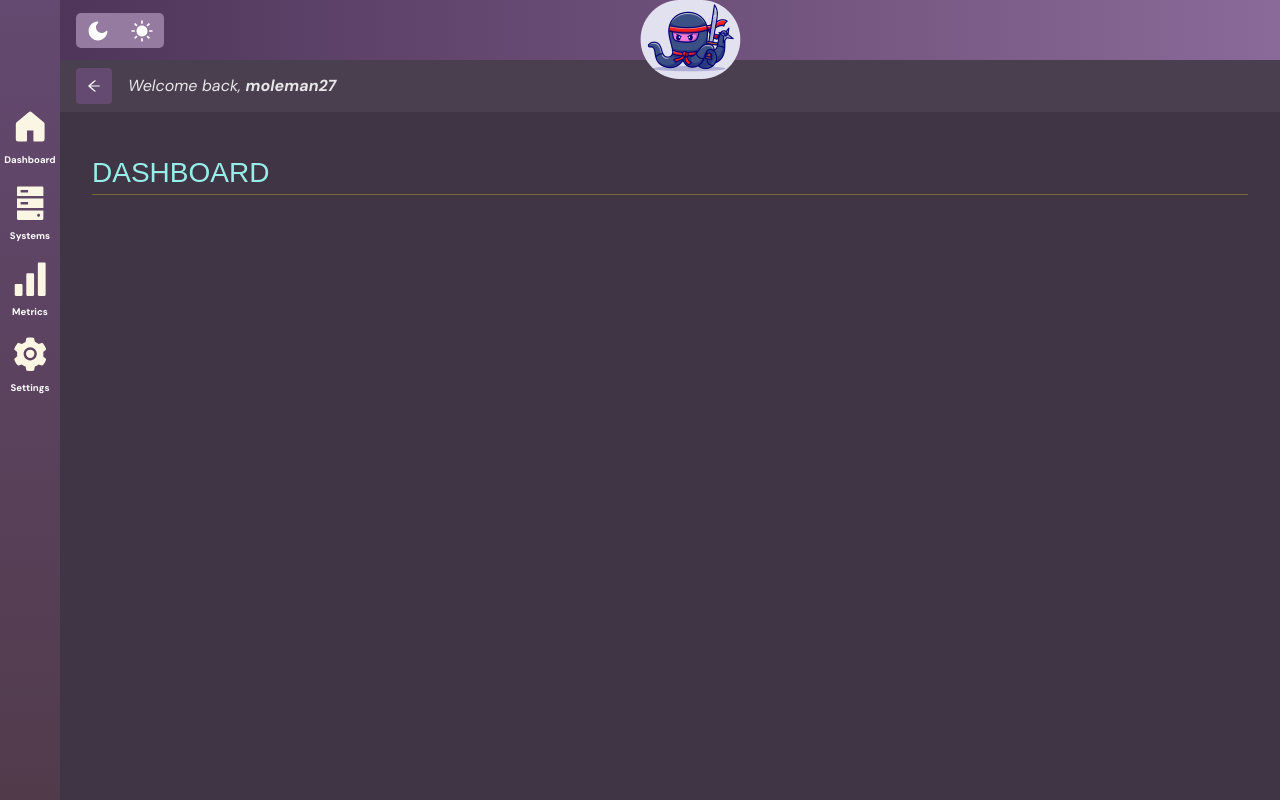
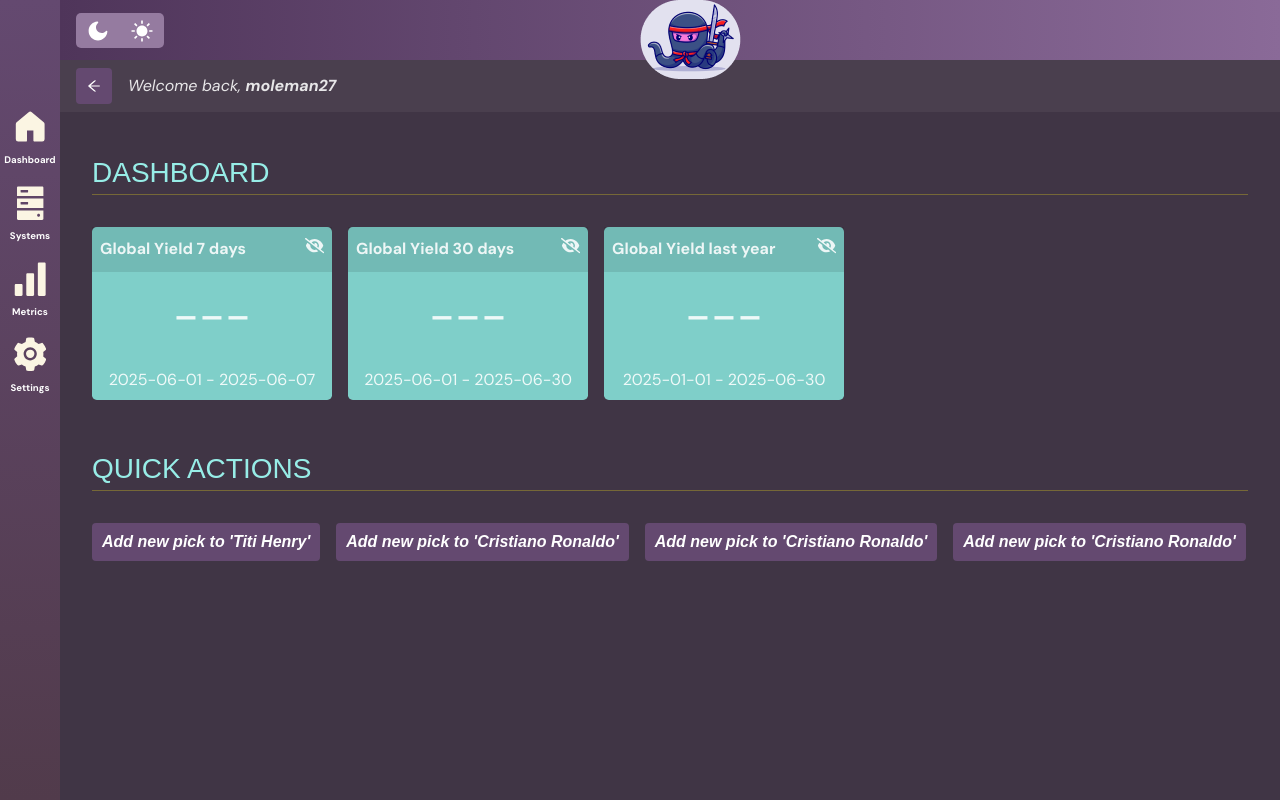
Before and after one commit to maxmole27/front-octopus, a React (Vite) app: page / in a window 1280 px wide. Shown: the top 800 px of the page. Built offline with nearby package versions, Linux system fonts and the light colour scheme; no server answers.

Commit message:
feat: designed dashboard (non integrated yet)

```diff
--- /dev/null
+++ b/src/features/dashboard/components/board-card/board-card.css
@@ -0,0 +1,31 @@
+.board-card {
+  background-color: var(--ice-blue-300);
+  border-radius: 0.3rem;
+  display: block;
+  min-width: 15rem;
+}
+
+.board-card__header {
+  display: flex;
+  justify-content: space-between;
+  align-items: center;
+  font-size: 1.2rem;
+  width: 100%;
+  background-color: rgba(0, 0, 0, 0.1);
+  user-select: none;
+  padding: 0.5rem;
+}
+
+.board-card__content {
+  padding: 0.5rem;
+  min-width: 10rem;
+  font-size: 3rem;
+  text-align: center;
+}
+
+.board-card__footer {
+  display: flex;
+  justify-content: center;
+  align-items: center;
+  padding: 0.5rem;
+}
--- /dev/null
+++ b/src/features/dashboard/components/board-card/board-card.tsx
@@ -0,0 +1,35 @@
+import { useState } from 'react'
+import './board-card.css'
+import { FaEye } from 'react-icons/fa'
+import { FaEyeSlash } from 'react-icons/fa6'
+
+interface BoardCardProps {
+  title: string
+  metric: JSX.Element
+  content: JSX.Element
+}
+
+function BoardCard({ title, metric, content }: BoardCardProps) {
+  const [isContentVisible, setIsContentVisible] = useState(false)
+  return (
+    <>
+      <div className="board-card">
+        <div className="board-card__header">
+          <h5>{title}</h5>{' '}
+          <span
+            className="board-card__header--icon"
+            onClick={() => setIsContentVisible(!isContentVisible)}
+          >
+            {isContentVisible ? <FaEye /> : <FaEyeSlash />}
+          </span>
+        </div>
+        <div className="board-card__content">
+          {isContentVisible ? metric : '---'}
+        </div>
+        <div className="board-card__footer">{content}</div>
+      </div>
+    </>
+  )
+}
+
+export default BoardCard
--- /dev/null
+++ b/src/features/dashboard/dashboard.css
@@ -0,0 +1,19 @@
+.board__wrapper {
+  display: flex;
+  gap: 1rem;
+  margin-bottom: 3rem;
+}
+
+.quick-actions {
+  display: flex;
+  align-items: center;
+  gap: 0.5rem;
+}
+
+.quick-actions__buttons {
+  display: flex;
+  flex-wrap: wrap;
+  justify-content: flex-start;
+  gap: 1rem;
+  width: 100%;
+}
--- a/src/features/dashboard/dashboard.tsx
+++ b/src/features/dashboard/dashboard.tsx
@@ -1,13 +1,59 @@
 import Heading from '@/ui/components/heading/heading'
+import { Button } from 'primereact/button'
 import { useEffect } from 'react'
+import BoardCard from './components/board-card/board-card'
+import './dashboard.css'
 
-function Dashboard () {
+function Dashboard() {
   useEffect(() => {
     console.log(import.meta.env.VITE_API_BASE_URL)
   }, [])
   return (
     <div>
       <Heading level={2}>Dashboard</Heading>
+      <div className="board__wrapper">
+        <BoardCard
+          title="Global Yield 7 days"
+          content={<span>2025-06-01 - 2025-06-07</span>}
+          metric={<span>5.7%</span>}
+        />
+        <BoardCard
+          title="Global Yield 30 days"
+          content={<span>2025-06-01 - 2025-06-30</span>}
+          metric={<span>100%</span>}
+        />
+        <BoardCard
+          title="Global Yield last year"
+          content={<span>2025-01-01 - 2025-06-30</span>}
+          metric={<span>100%</span>}
+        />
+      </div>
+
+      <Heading level={2}>Quick Actions</Heading>
+      <section className="quick-actions">
+        <div className="quick-actions__buttons">
+          <Button
+            label="Add new pick to 'Titi Henry'"
+            severity="info"
+            className="quick-actions__button"
+          />
+          <Button
+            label="Add new pick to 'Cristiano Ronaldo'"
+            severity="info"
+            className="quick-actions__button"
+          />
+          <Button
+            label="Add new pick to 'Cristiano Ronaldo'"
+            severity="info"
+            className="quick-actions__button"
+          />
+          <Button
+            label="Add new pick to 'Cristiano Ronaldo'"
+            severity="info"
+            className="quick-actions__button"
+          />
+        </div>
+      </section>
     </div>
   )
 }
--- a/src/features/pick-manager/pages/bulk-upload/bulk-upload.tsx
+++ b/src/features/pick-manager/pages/bulk-upload/bulk-upload.tsx
@@ -28,16 +28,21 @@ function BulkUpload() {
         />
       </div>
       <div className="bulk-upload__list">
-        {bulkImagesResponse.map((item, index) => (
-          <div>
-            <div key={index} className="bulk-upload__item">
-              <span>{item.bet_status}</span>
-              <span>{item.event_date}</span>
-              <span>{item.final_score}</span>
-              <span>{item.potential_win}</span>
+        {bulkImagesResponse.map((item, index) => {
+          console.log('wololoooop', bulkImagesResponse)
+          return (
+            <div key={index}>
+              <div className="bulk-upload__item">
+                <p> WOLOLO </p>
+                <p>{item.money_stake}</p>
+                <p>{item.stake}</p>
+                <p>{item.system_id}</p>
+                <p>{item.bookie_id}</p>
+                <p> ---------------- </p>
+              </div>
             </div>
-          </div>
-        ))}
+          )
+        })}
       </div>
     </div>
   )
--- a/src/features/pick-manager/pages/bulk-upload/image-dialog.tsx
+++ b/src/features/pick-manager/pages/bulk-upload/image-dialog.tsx
@@ -16,8 +16,12 @@ interface MultiImageResponse {
 }
 
 function ImageDialog({ visible, setVisible }: ImageDialogProps) {
-  const setBulkImagesResponse = useBulkUploadStore(
-    (state) => state.setBulkImagesResponse
+  const appendBulkImagesResponse = useBulkUploadStore(
+    (state) => state.appendBulkImagesResponse
+  )
+
+  const bulkImagesResponse = useBulkUploadStore(
+    (state) => state.bulkImagesResponse
   )
 
   const onUpload = (event: FileUploadUploadEvent) => {
@@ -25,13 +29,32 @@ function ImageDialog({ visible, setVisible }: ImageDialogProps) {
       const formattedData: MultiImageResponse[] = JSON.parse(event.xhr.response)
 
       if (formattedData) {
-        formattedData.forEach((item: MultiImageResponse) => {
+        formattedData.map((item: MultiImageResponse) => {
+          console.log('Item:', item)
           const internalCompletion: SmartBetResponse[] = JSON.parse(
             item.completion
           )
           console.log('Internal Completion:', internalCompletion)
+          appendBulkImagesResponse({
+            money_stake: 0,
+            stake: 0,
+            system_id: 0,
+            bookie_id: 0,
+            individual_bets: internalCompletion.map((bet: SmartBetResponse) => {
+              return {
+                id: -1,
+                bet_status_id: 1,
+                odds: parseFloat(bet.odds),
+                player_or_team1_id: -1,
+                player_or_team2_id: -1,
+                specific_bet: bet.specific_bet,
+                sport_id: -1,
+                type_of_bet: bet.type_of_bet,
+                league_or_tournament_id: -1,
+              }
+            }),
+          })
         })
-        // setBulkImagesResponse(data)
         // console.log('Transformed Data:', data)
       }
     }
--- a/src/features/pick-manager/store/bulk-upload.store.ts
+++ b/src/features/pick-manager/store/bulk-upload.store.ts
@@ -1,14 +1,18 @@
-import { SmartBetResponse } from '@/features/system-manager/types/individual-bet'
+import { BetslipTransformerProps } from '@/features/common/betslips/betslip.transformer'
 import { create } from 'zustand'
 
 interface BulkUploadStoreInterface {
-  bulkImagesResponse: SmartBetResponse[]
-  setBulkImagesResponse: (response: SmartBetResponse[]) => void
+  bulkImagesResponse: BetslipTransformerProps[]
+  setBulkImagesResponse: (response: BetslipTransformerProps[]) => void
+  appendBulkImagesResponse: (response: BetslipTransformerProps) => void
 }
 
 export const useBulkUploadStore = create<BulkUploadStoreInterface>((set) => ({
   bulkImagesResponse: [],
-  setBulkImagesResponse: (response: SmartBetResponse[]) => {
-    set(() => ({ bulkImagesResponse: response }))
-  },
+  setBulkImagesResponse: (response: BetslipTransformerProps[]) =>
+    set({ bulkImagesResponse: response }),
+  appendBulkImagesResponse: (response: BetslipTransformerProps) =>
+    set((state) => ({
+      bulkImagesResponse: [...state.bulkImagesResponse, { ...response }],
+    })),
 }))
--- a/src/ui/styles/datatable.css
+++ b/src/ui/styles/datatable.css
@@ -1,9 +1,9 @@
 .p-datatable-table {
-    width: 100%;
-    border-collapse: collapse;
-    border-radius: var(--border-radius-box);
-    overflow: hidden;
-    table-layout: fixed;
+  width: 100%;
+  border-collapse: collapse;
+  border-radius: var(--border-radius-box);
+  overflow: hidden;
+  table-layout: fixed;
 }
 
 .p-datatable-thead {
@@ -12,17 +12,17 @@
 
 .p-datatable-thead th {
   background-color: var(--ice-blue-400);
-  padding: .5rem;
+  padding: 0.3rem;
 }
 
 .p-datatable-tbody tr {
-background-color: rgba(255,255,255,.12);
+  background-color: rgba(255, 255, 255, 0.12);
 }
 
 .p-datatable-tbody tr td {
-  padding: .5rem;
+  padding: 0.5rem;
 }
 
 .p-datatable-table tbody tr:nth-of-type(odd) {
-background-color: rgba(255,255,255,.07);
+  background-color: rgba(255, 255, 255, 0.07);
 }
```
Also changed, not shown: src/shared/utils/pick-manager.utils.tsx (+62 -24 lines).
